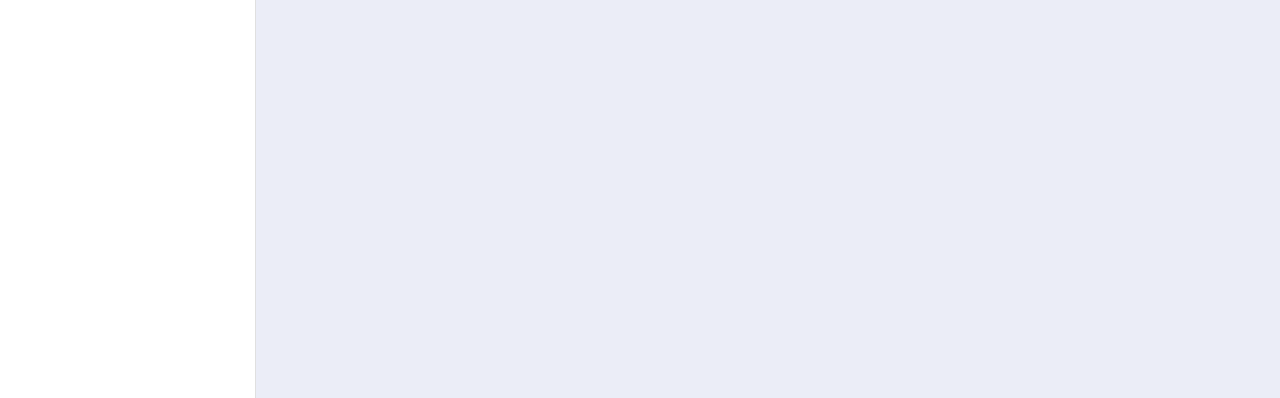
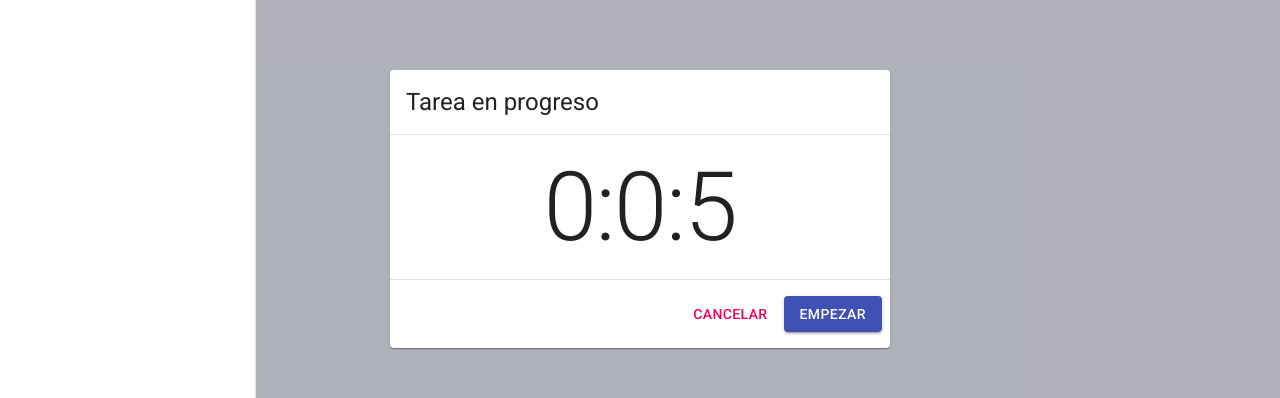
Before and after one commit to FranciscoGustavo/task-manager, a React (Create React App) app in the folder web/: page / in a window 1280 px wide. Shown: the part 191-589 px from the top of the page. Built offline with nearby package versions, Linux system fonts and the light colour scheme.

Commit message:
feat: add count down

```diff
--- a/web/package.json
+++ b/web/package.json
@@ -14,6 +14,7 @@
     "@types/react-dom": "^17.0.3",
     "formik": "^2.2.6",
     "react": "^17.0.2",
+    "react-countdown": "^2.3.2",
     "react-dnd": "^14.0.2",
     "react-dnd-html5-backend": "^14.0.0",
     "react-dom": "^17.0.2",
--- a/web/public/index.html
+++ b/web/public/index.html
@@ -29,6 +29,7 @@
   <body>
     <noscript>You need to enable JavaScript to run this app.</noscript>
     <div id="root"></div>
+    <div id="countdonw"></div>
     <link rel="stylesheet" href="https://fonts.googleapis.com/css?family=Roboto:300,400,500,700&display=swap" />
     <!--
       This HTML file is a template.
--- a/web/src/App.tsx
+++ b/web/src/App.tsx
@@ -1,6 +1,7 @@
 import React, { FC } from 'react';
 import { BrowserRouter as Router, Switch, Route } from 'react-router-dom';
 import { makeStyles } from '@material-ui/core/styles';
+import { CountDown } from './components';
 import { ROUTES } from './router';
 
 const useStyles = makeStyles(() => ({
@@ -25,6 +26,7 @@ const App: FC = () => {
           ))}
         </Switch>
       </Router>
+      <CountDown />
     </div>
   );
 };
--- /dev/null
+++ b/web/src/components/CountDown/index.tsx
@@ -0,0 +1,82 @@
+import React, { FC } from 'react';
+import ReactDOM from 'react-dom';
+import Countdown from 'react-countdown';
+import {
+  Box,
+  Card,
+  CardHeader,
+  CardContent,
+  CardActions,
+  Divider,
+  Button,
+  Typography,
+} from '@material-ui/core';
+import { useStyles } from './styles';
+
+const CountDown = () => {
+  const classes = useStyles();
+  return ReactDOM.createPortal(
+    <Box className={classes.root}>
+      <Card className={classes.card}>
+        <CardHeader title="Tarea en progreso" />
+        <Divider />
+        <Countdown
+          date={Date.now() + 5000}
+          autoStart={false}
+          onPause={() => {}}
+          renderer={({ api, hours, minutes, seconds, completed }) => {
+            return (
+              <>
+                <CardContent className={classes.content}>
+                  {completed ? (
+                    <Typography variant="h1">Tarea finalizada</Typography>
+                  ) : (
+                    <Typography variant="h1">
+                      {hours}:{minutes}:{seconds}
+                    </Typography>
+                  )}
+                </CardContent>
+                <Divider />
+                <CardActions className={classes.actions}>
+                  <Button color="secondary" onClick={api.stop}>
+                    Cancelar
+                  </Button>
+                  {api.isStarted() && !api.isCompleted() && (
+                    <Button
+                      variant="contained"
+                      color="primary"
+                      onClick={api.pause}
+                    >
+                      Pausar
+                    </Button>
+                  )}
+                  {!api.isStarted() && !api.isCompleted() && (
+                    <Button
+                      variant="contained"
+                      color="primary"
+                      onClick={api.start}
+                    >
+                      {api.isPaused() ? 'Reanudar' : 'Empezar'}
+                    </Button>
+                  )}
+                  {api.isCompleted() && (
+                    <Button
+                      variant="contained"
+                      color="primary"
+                      onClick={api.start}
+                    >
+                      Aceptar
+                    </Button>
+                  )}
+                </CardActions>
+              </>
+            );
+          }}
+        />
+      </Card>
+    </Box>,
+    document.getElementById('countdonw') as any
+  );
+};
+
+export default CountDown;
--- /dev/null
+++ b/web/src/components/CountDown/styles.ts
@@ -0,0 +1,31 @@
+import { makeStyles, fade, Theme } from '@material-ui/core/styles';
+
+export const useStyles = makeStyles((theme: Theme) => ({
+  root: {
+    position: 'absolute',
+    top: 0,
+    left: 0,
+    display: 'flex',
+    justifyContent: 'center',
+    alignItems: 'center',
+    width: '100vw',
+    height: '100vh',
+    backgroundColor: fade(theme.palette.common.black, 0.25),
+  },
+  card: {
+    width: '100%',
+    maxWidth: '500px',
+  },
+  content: {
+    display: 'flex',
+    justifyContent: 'center',
+    alignItems: 'center',
+  },
+  actions: {
+    display: 'flex',
+    justifyContent: 'flex-end',
+    alignItems: 'center',
+    paddingTop: theme.spacing(2),
+    paddingBottom: theme.spacing(2),
+  },
+}));
--- a/web/src/components/index.ts
+++ b/web/src/components/index.ts
@@ -3,3 +3,4 @@ export { default as TasksTable } from './TasksTable';
 export { default as ToolBar } from './Toolbar';
 export { default as TaskForm } from './TaskForm';
 export { default as CircularLoader } from './CircularLoader';
+export { default as CountDown } from './CountDown';
```
Also changed, not shown: web/src/components/DeleteTaskButton/index.tsx (+5 -3 lines), 1 other file (tests, documents, lock files or other folders).
